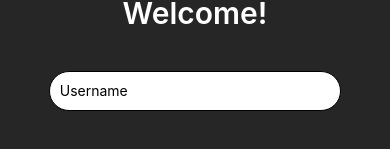
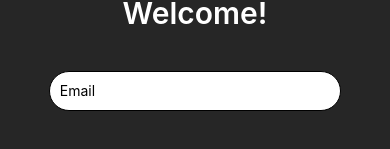
Before and after one commit to INDY01-FitnessApp/INDY01-FitnessApp, a React Native app: screen /login in a window 390 px wide. Shown: the part 333-482 px from the top of the page. Built offline with nearby package versions, Linux system fonts and the light colour scheme; what react-native-storage would draw is missing.

Commit message:
Add login function
users can login with valid email and password

```diff
--- a/Login.js
+++ b/Login.js
@@ -9,10 +9,27 @@ import {
   View,
 } from "react-native";
 import globalStyles from "./GlobalStyles";
+import { signInWithEmailAndPassword } from 'firebase/auth';
+import { auth } from './firebaseConfig.js'
+
 export default function LoginPage({ navigation }) {
-  const [username, setUsername] = useState("");
+  const [email, setEmail] = useState("");
   const [password, setPassword] = useState("");
 
+  //allows existing users to login
+    function login(email, password) {
+
+        signInWithEmailAndPassword(auth, email, password).then((userCredential) => {
+            const user = userCredential.user;
+            navigation.replace("main")
+            console.log(user);
+        })
+            .catch((error) => {
+                const errcode = error.code;
+                const errmessage = error.message;
+                console.log(errcode, errmessage);
+            })
+    }
   return (
     <SafeAreaView style={styles.container}>
       <Image
@@ -21,10 +38,10 @@ export default function LoginPage({ navigation }) {
       />
       <Text style={globalStyles.heading}>Welcome!</Text>
       <TextInput
-        placeholder="Username"
+        placeholder="Email"
         inputMode="text"
-        onChangeText={(text) => setUsername(text)}
-        value={username}
+        onChangeText={(text) => setEmail(text)}
+        value={email}
         style={styles.textInput}
       />
       <TextInput
@@ -36,7 +53,7 @@ export default function LoginPage({ navigation }) {
       />
       <Pressable
         style={globalStyles.button}
-        onPressOut={() => navigation.replace("main")} // Replace() stops the user from accidentaly swiping back to the signup or login screens
+        onPressOut={() => login(email, password)} // Replace() stops the user from accidentaly swiping back to the signup or login screens
       >
         <Text style={globalStyles.buttonText}>Log in</Text>
       </Pressable>
--- a/Signup.js
+++ b/Signup.js
@@ -11,7 +11,7 @@ import {
 import globalStyles from "./GlobalStyles";
 import { createUserWithEmailAndPassword, onAuthStateChanged } from "firebase/auth";
 import { auth } from './firebaseConfig.js'
-//db = firebase.database.Reference
+
 export default function SignupPage({ navigation }) {
   const [username, setUsername] = useState("");
   const [password, setPassword] = useState("");
@@ -20,6 +20,7 @@ export default function SignupPage({ navigation }) {
   const [lastName, setLastName] = useState("");
   const [email, setEmail] = useState("");
 
+  //allows for the creation of a new user
     async function createUser(email, password) {
 
         await(createUserWithEmailAndPassword(auth, email, password).then((userCredential) => {
```
